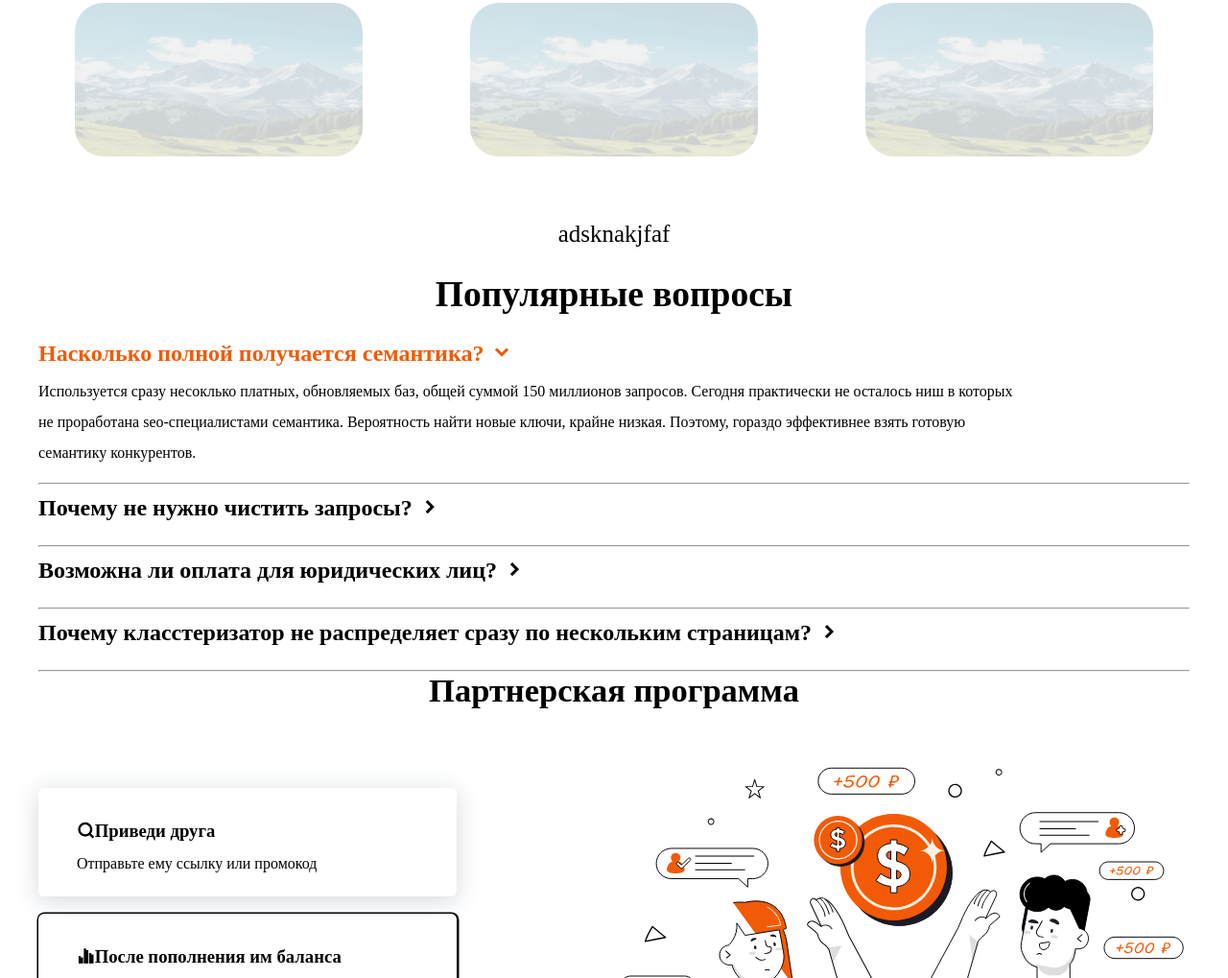
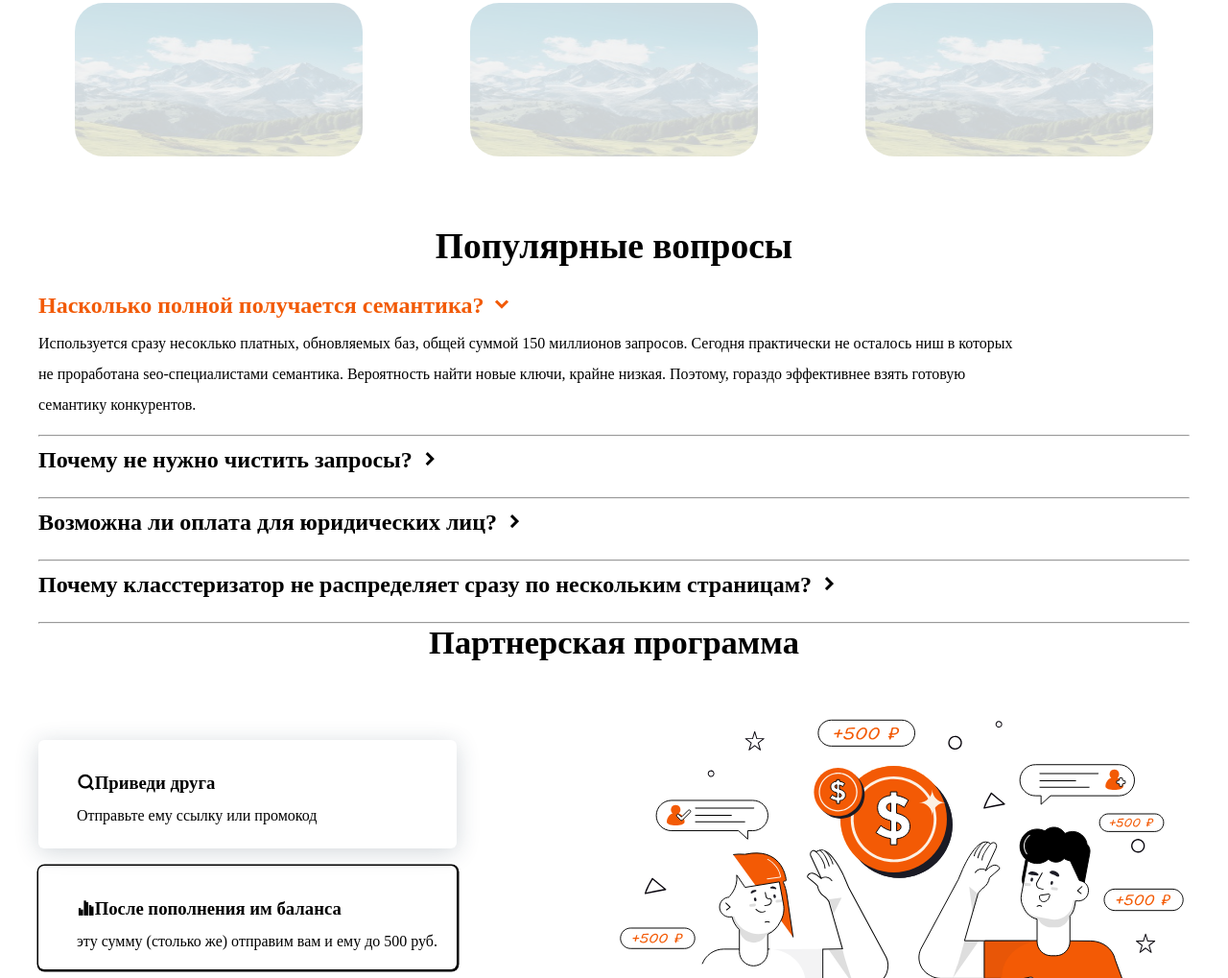
Before and after one commit to humoyun1773/meniki, a plain HTML site: page index.html in a window 1280 px wide. Shown: the part 1796-2815 px from the top of the page at 96% size. Drawn offline with nearby package versions, Linux system fonts and the light colour scheme.

Commit message:
men uzgarish kiritdim

```diff
--- a/index.html
+++ b/index.html
@@ -125,7 +125,6 @@
 		<section class="container">
 			<div class="sect1">
 				<div class="sect_h">
-					adsknakjfaf
 					<h1>Популярные вопросы</h1>
 				</div>
 				<div class="sect_d">
```
